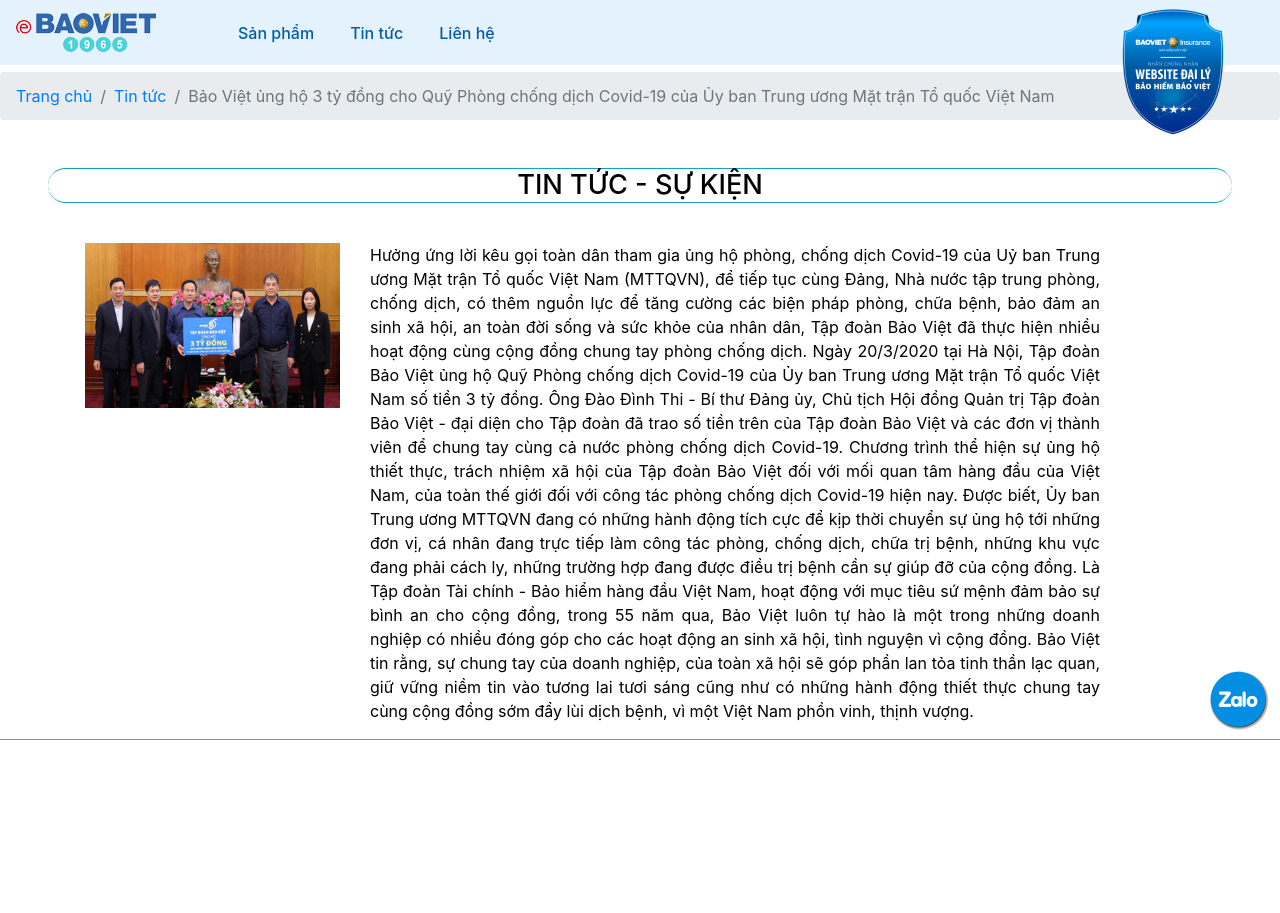
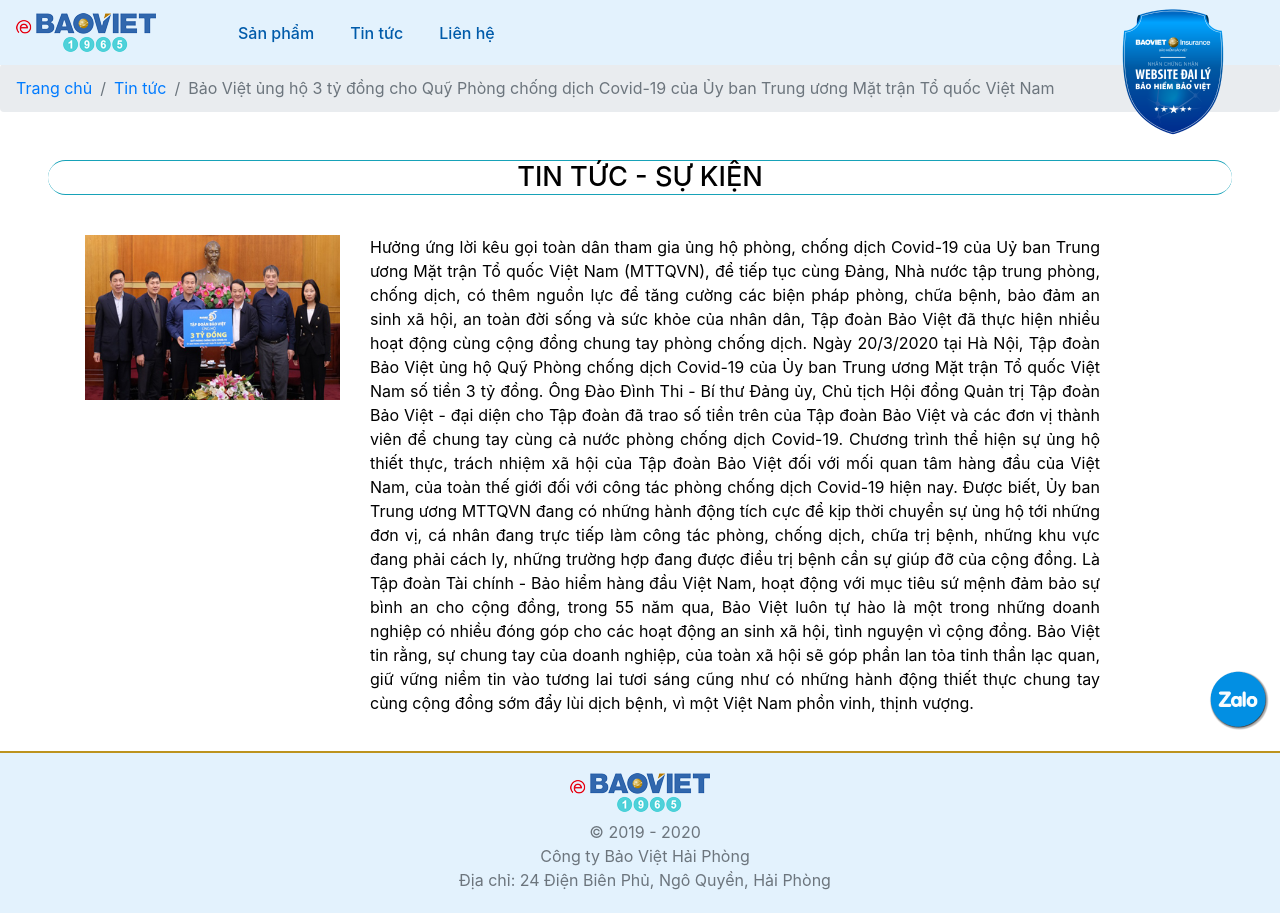
Before and after one commit to minhbvhp/minhbvhp.github.io, a plain HTML site: page news/3-ty-covid.html in a window 1280 px wide. Before the commit the page ends 800 px from the top, so only its background shows below. Drawn offline with Linux system fonts and the light colour scheme.

Commit message:
update all

```diff
--- a/css/custom.css
+++ b/css/custom.css
@@ -1,5 +1,6 @@
 body {
-    color: black;
+    color         : black;
+    padding-bottom: 0px;
 }
 
 @media(max-width: 320px) {
@@ -82,7 +83,10 @@
 }
 
 footer {
-    border-top: 1px solid #bc931f;
+    border-top      : 2px solid #bc931f;
+    background-color: #e3f2fd;;
+    padding         : 20px 0px 5px 0px !important;
+    margin-top      : 20px;
 }
 
 #chung-chi {
@@ -93,7 +97,7 @@
 }
 
 .carousel-item-custom {
-    margin-top: 1.5em;
+    margin-top: 1em;
 }
 
 .carousel-control-prev-icon {
@@ -106,6 +110,11 @@
 
 .carousel-indicators .active {
     background-color: #005baa;
+}
+
+.breadcrumb {
+    margin-top   : 1em;
+    margin-bottom: 2em;
 }
 
 .h1-custom {
--- a/news/3-ty-covid.html
+++ b/news/3-ty-covid.html
@@ -68,7 +68,7 @@
       ================================================== -->
       <!-- Wrap the rest of the page in another container to center all the content. -->
       <nav aria-label="breadcrumb">
-        <ol class="breadcrumb mt-4">
+        <ol class="breadcrumb">
           <li class="breadcrumb-item"><a href="../">Trang chủ</a></li>
           <li class="breadcrumb-item" aria-current="page"><a href="../news.html">Tin tức</a></li>
           <li class="breadcrumb-item active" aria-current="page">Bảo Việt ủng hộ 3 tỷ đồng cho Quỹ Phòng chống dịch Covid-19 của Ủy ban Trung ương Mặt trận Tổ quốc Việt Nam</li>
@@ -96,9 +96,17 @@
           </div>
         </div>
       </div>
+    </main>
 
     <!-- FOOTER -->
-      <footer class="footer bg-light">
+    <footer class="footer text-muted text-center text-small">
+      <img class="mb-2" src="../images/logo.png" alt="logo-Bao-Viet">
+      <ul class="list-unstyled">
+        <li>&copy; 2019 - 2020</li>
+        <li>Công ty Bảo Việt Hải Phòng</li>
+        <li>Địa chỉ: 24 Điện Biên Phủ, Ngô Quyền, Hải Phòng</li>
+      </ul>
+
       <a href="https://zalo.me/0977025839">
         <img id="zalo" src="../images/Zalo.png">
       </a>
@@ -107,7 +115,6 @@
         <i id="back-to-top" class="fa fa-arrow-circle-o-up fa-3x"></i>
       </a>
     </footer>
-    </main>
 
     <script src="../js/back-to-top.js"></script>
     <script src="../js/jquery-3.4.1.slim.min.js"></script>
```
Also changed, not shown: contact.html (+3 -6 lines), index.html (+2 -6 lines), news.html (+3 -7 lines), news/dong-hanh-covid.html (+10 -3 lines), news/hien-mau-covid.html (+10 -3 lines), products.html (+3 -4 lines), products/an-gia.html (+3 -3 lines), products/du-lich.html (+3 -3 lines), products/o-to.html (+3 -3 lines). Lines whose indentation alone changed are shown as unchanged.
